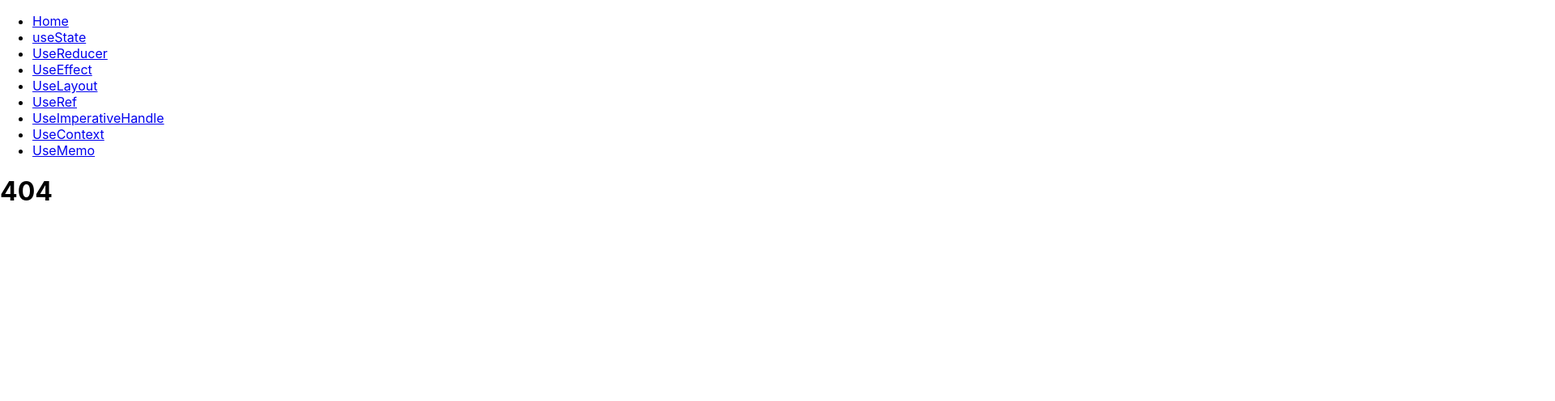
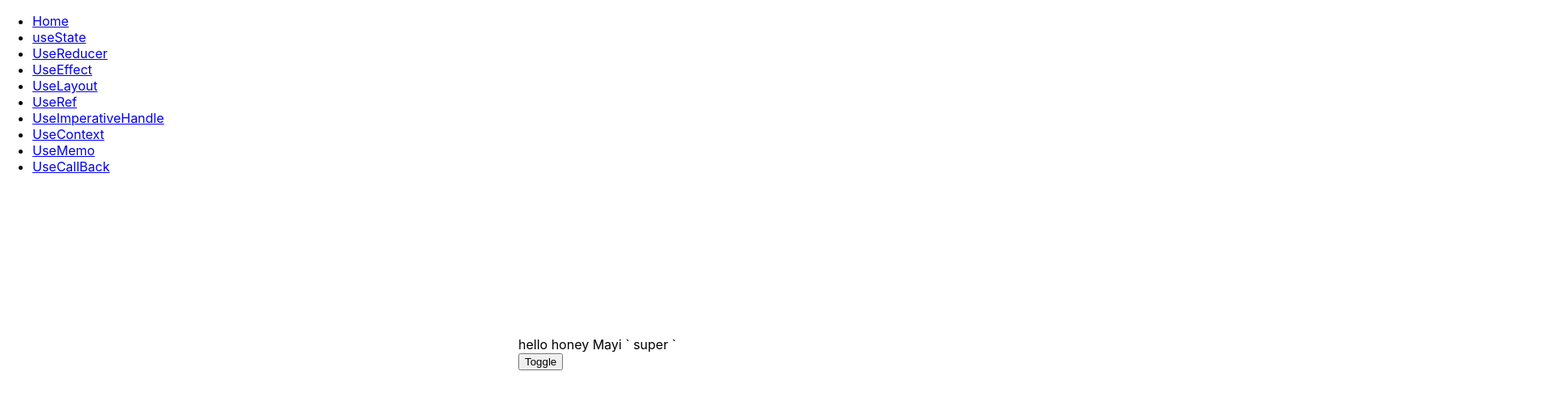
Before and after one commit to Maede-Dev/all-react-hooks, a React (Create React App) app: page /UseCallBack in a window 1280 px wide. Before the commit this address had no page. Shown: the top 496 px of the page at 81% size, 1920 px wide, since content can reach past the window. Built offline with nearby package versions, Linux system fonts and the light colour scheme.

Commit message:
handle UseCallBack

```diff
--- a/src/index.js
+++ b/src/index.js
@@ -13,6 +13,7 @@ import UseLayout from "./pages/components/useLayout/UseLayout";
 import UseImperativeHandle from "./pages/components/UseImperativeHandle/UseImperativeHandle";
 import UseContext from "./pages/components/UseContext/UseContext";
 import UseMemo from "./pages/components/UseMemo/UseMemo";
+import UseCallBack from "./pages/components/UseCallBack/UseCallBack";
 
 const root = ReactDOM.createRoot(document.getElementById("root"));
 root.render(
@@ -28,6 +29,7 @@ root.render(
         <Route path="UseImperativeHandle" element={<UseImperativeHandle />} />
         <Route path="UseContext" element={<UseContext />} />
         <Route path="UseMemo" element={<UseMemo />} />
+        <Route path="UseCallBack" element={<UseCallBack />} />
         <Route path="*" element={<NoPage />} />
       </Route>
     </Routes>
--- /dev/null
+++ b/src/pages/components/UseCallBack/UseCallBack.js
@@ -0,0 +1,33 @@
+import { useCallback, useState } from "react";
+import Child from "./components/Child";
+import s from "./style.module.scss";
+
+//similar to useMemo
+//useMemo store value but useCallBack store function
+const UseCallBack = () => {
+  const [toggle, setToggle] = useState(false);
+  const [data, setData] = useState("hello honey Mayi");
+
+  const returnComments = useCallback(
+    (name) => {
+      return data + name;
+    },
+    [data]
+  );
+
+  return (
+    <div className={s.container}>
+      <Child returnComments={returnComments} />
+      <button
+        onClick={() => {
+          setToggle(!toggle);
+        }}
+      >
+        Toggle
+      </button>
+      {toggle && <h1>toggle</h1>}
+    </div>
+  );
+};
+
+export default UseCallBack;
--- /dev/null
+++ b/src/pages/components/UseCallBack/components/Child.js
@@ -0,0 +1,11 @@
+import { useEffect } from "react";
+
+const Child = ({ returnComments }) => {
+  useEffect(() => {
+    console.log("function was called");
+  }, [returnComments]);
+
+  return <div>{returnComments(" `  super  ` ")}</div>;
+};
+
+export default Child;
--- /dev/null
+++ b/src/pages/components/UseCallBack/style.module.scss
@@ -0,0 +1,5 @@
+.container {
+  width: 100%;
+  align-items: center;
+  margin: 200px 50%;
+}
--- a/src/pages/components/layout/Layout.js
+++ b/src/pages/components/layout/Layout.js
@@ -32,6 +32,9 @@ const Layout = () => {
           <li>
             <Link to="/UseMemo">UseMemo</Link>
           </li>
+          <li>
+            <Link to="/UseCallBack">UseCallBack</Link>
+          </li>
         </ul>
       </nav>
 
```
